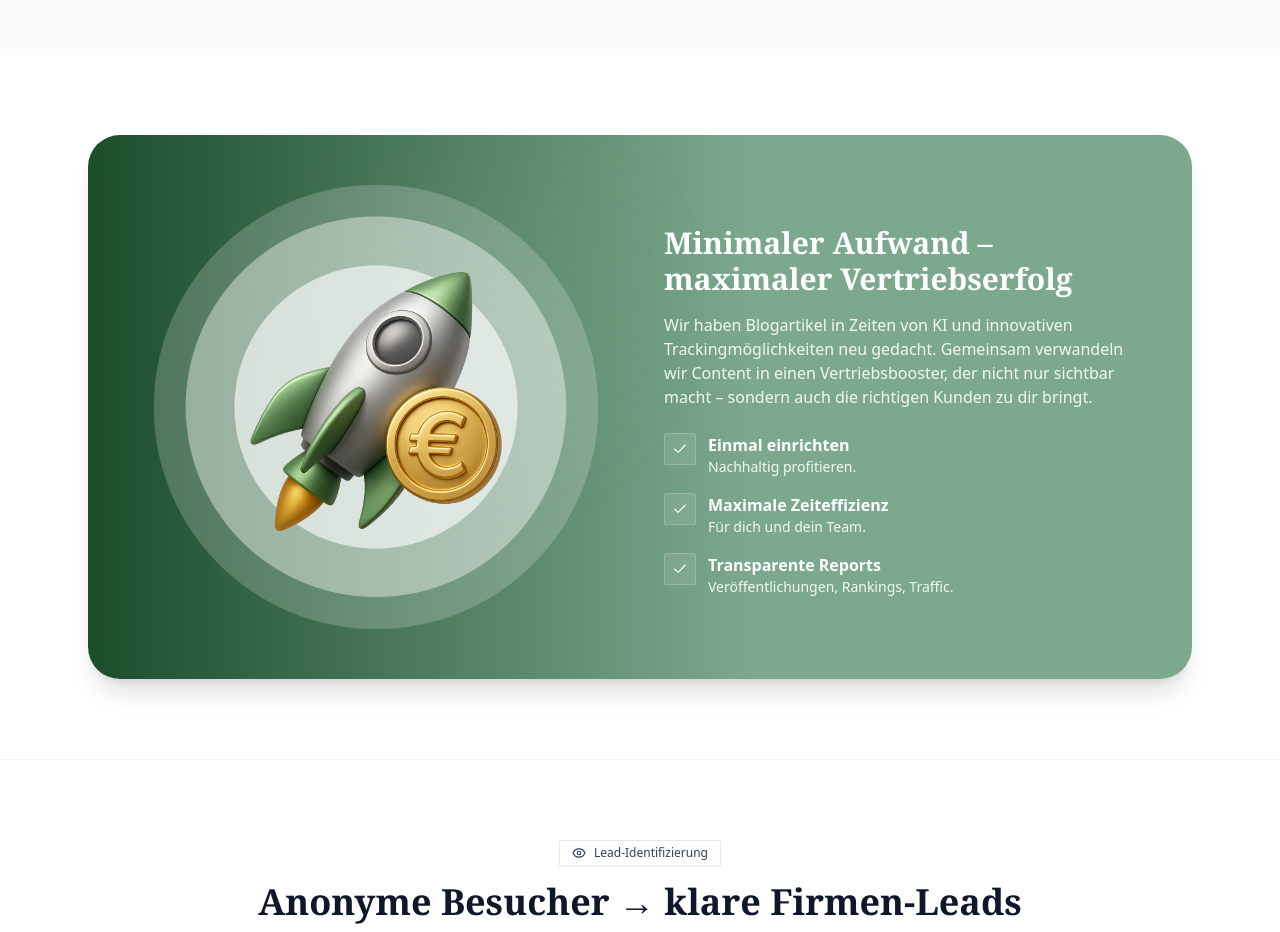
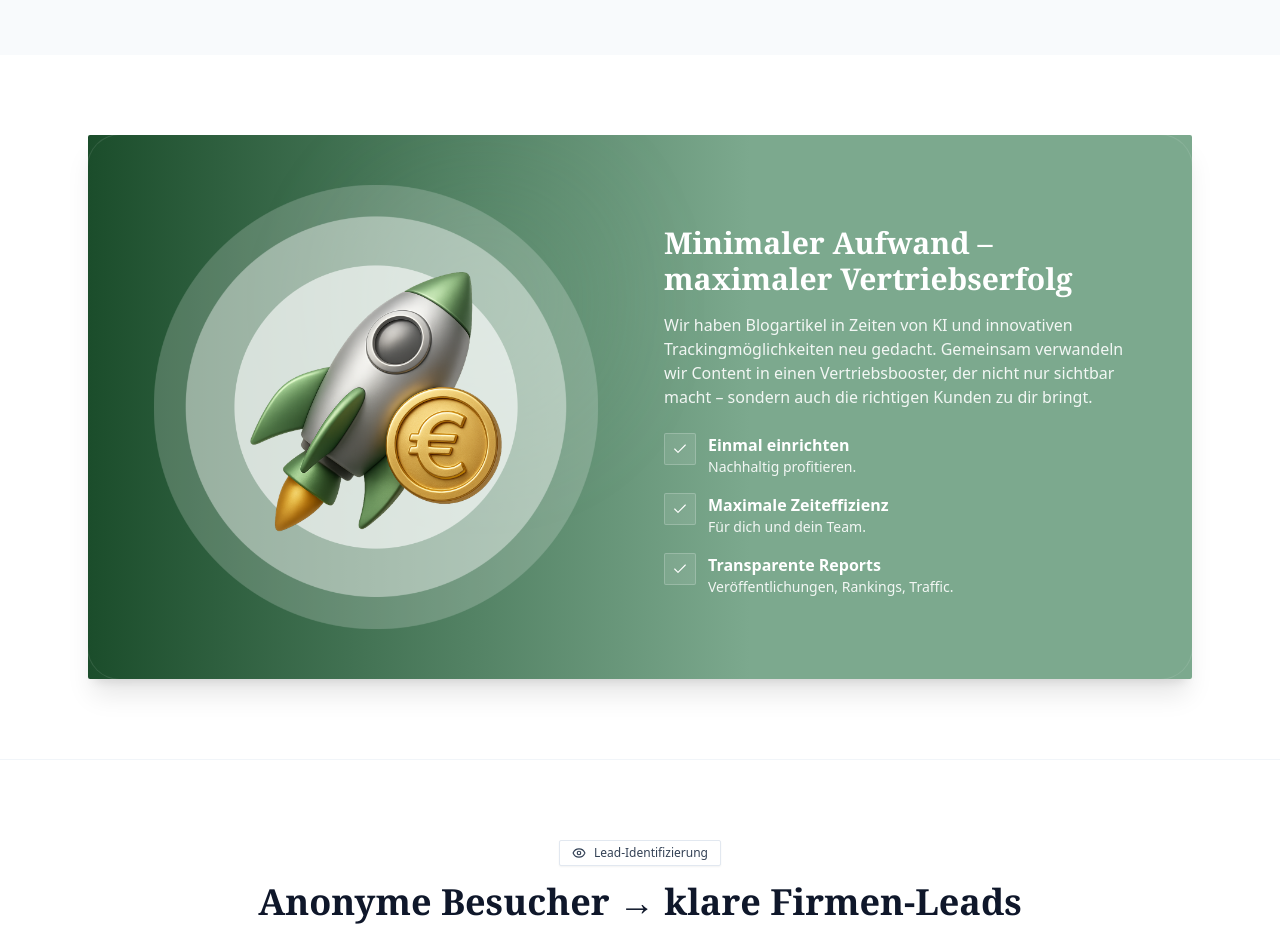
Before and after one commit to lennartnm/findbar_website, a Next.js app: page / in a window 1280 px wide. Shown: the part 3280-4212 px from the top of the page. Built offline with nearby package versions, Linux system fonts and the light colour scheme.

Commit message:
Update page.tsx

```diff
--- a/src/app/page.tsx
+++ b/src/app/page.tsx
@@ -876,7 +876,7 @@ function UnserZielSection() {
     <section id="done4you" className="py-20">
       <div className={containerClass}>
         <div
-          className="relative w-full overflow-hidden rounded-sm md:rounded-[32px] text-white shadow-xl"
+          className="relative w-full overflow-hidden rounded-sm text-white shadow-xl"
           style={{
             background: `linear-gradient(to right, ${RG600} 0%, ${RG300} 60%)`,
           }}
```
